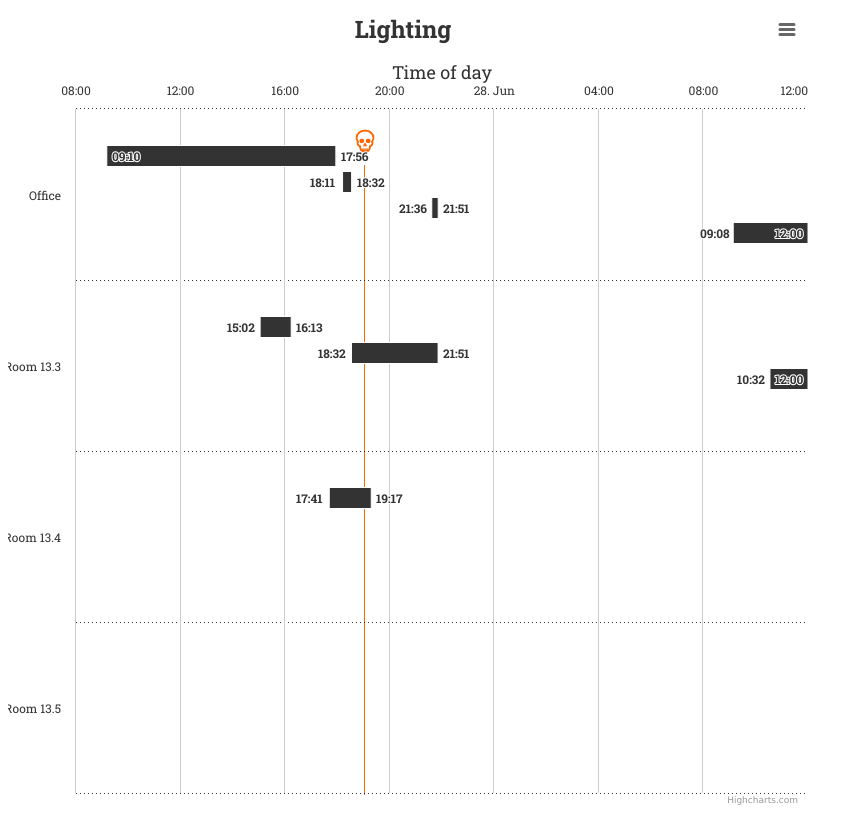
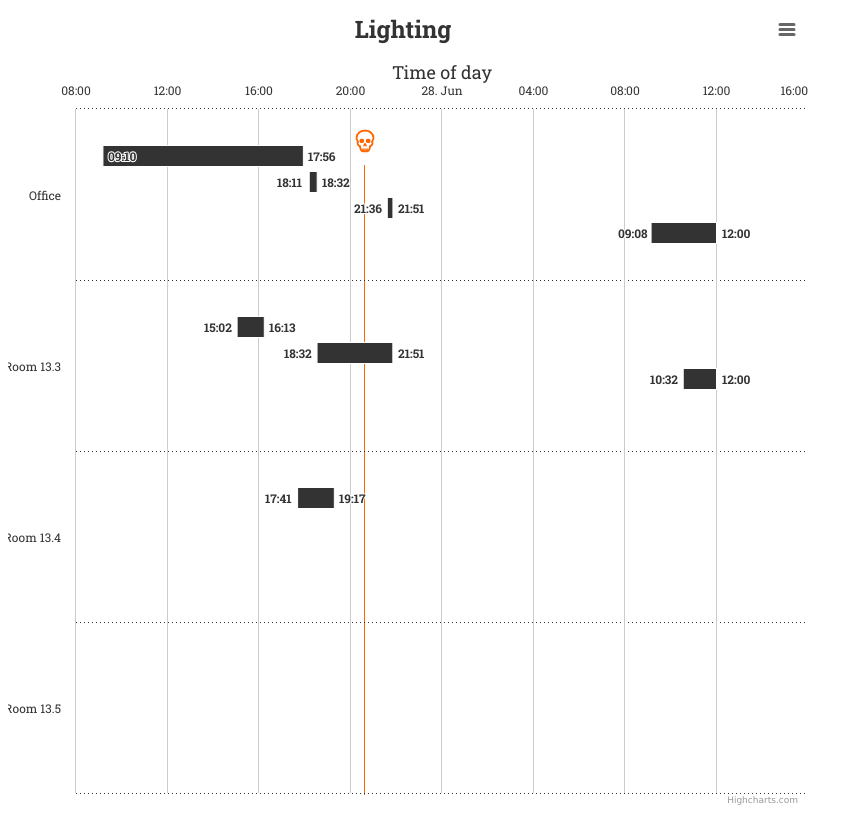
Before and after one commit to ruritania/death-design, a plain HTML site: page lighting.html in a window 1280 px wide. Shown: the whole page, without its empty margins (0-863 px from the left). Drawn offline with nearby package versions, Linux system fonts and the light colour scheme.

Commit message:
Update lighting.html

```diff
--- a/lighting.html
+++ b/lighting.html
@@ -64,7 +64,7 @@ $(function () {
 			gridLineColor: 'none',
             type: 'datetime',
             min: Date.UTC(2015, 5, 27,8,0,0),
-			max: Date.UTC(2015, 5, 28,12,0,0),
+			max: Date.UTC(2015, 5, 28,13,0,0),
             tickInterval: 4 * 3600 * 1000,
 			tickColor: '#CCCCCC',
 			minorTickInterval: 4 * 3600 *1000,
```
